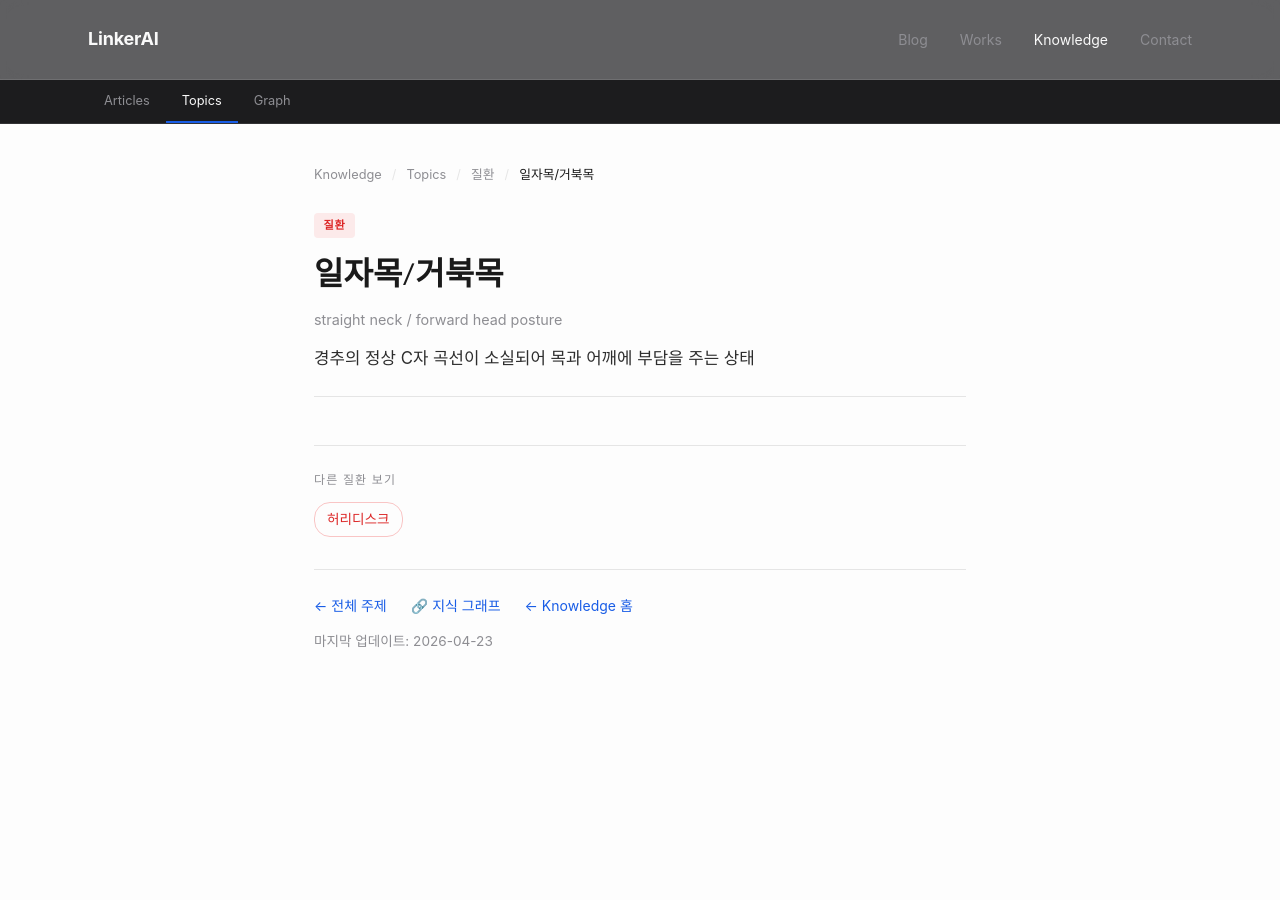
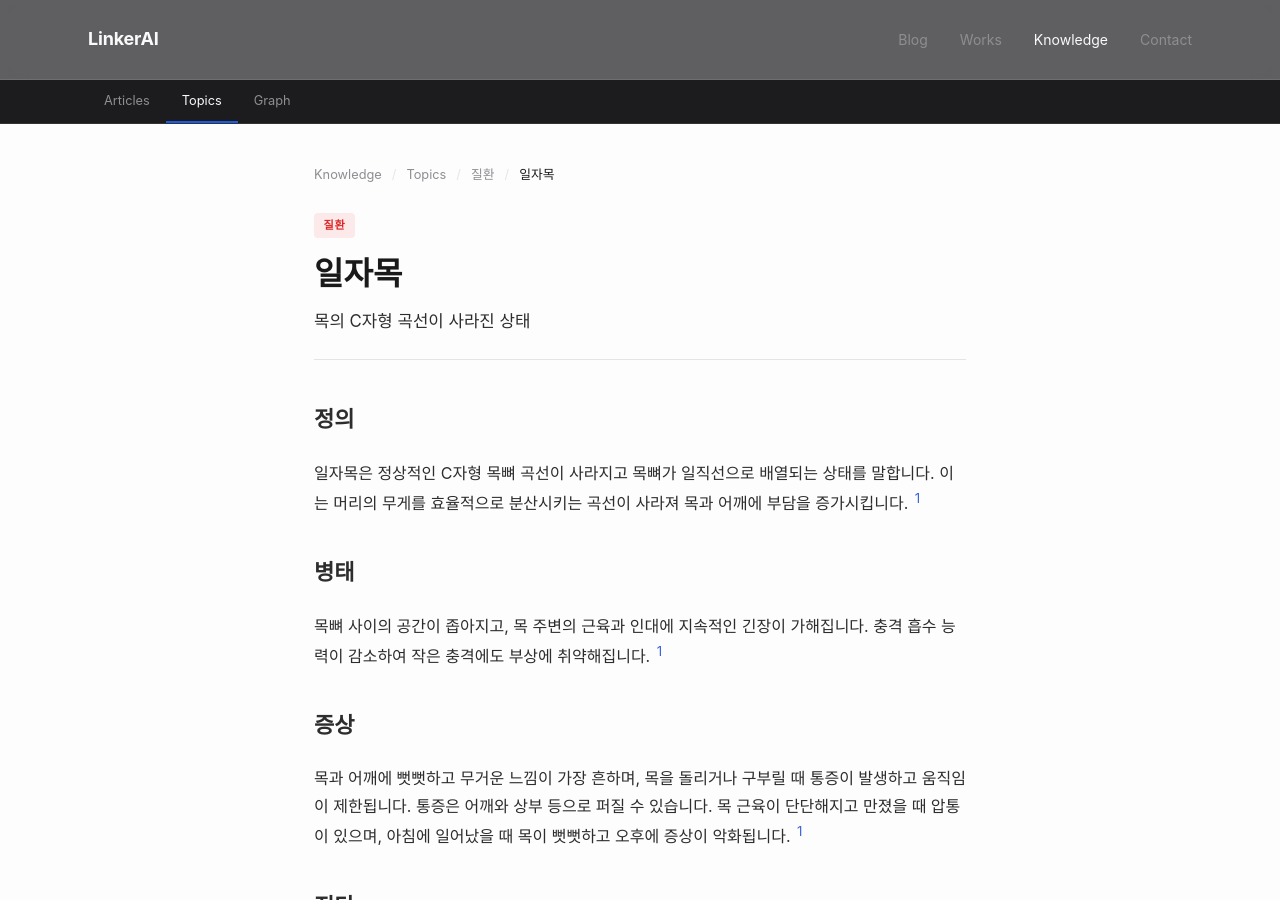
Before and after one commit to feelharmony/linkare-medical-knowledge, a Jekyll site: the page built from conditions/straight-neck.md, in a window 1280 px wide and 900 px high. Built offline with Jekyll 4.4.1, drawn with Linux system fonts in a browser that asks for light colours; some web fonts are replaced; some of the changed text lies outside the part shown.

Commit message:
update entity: 일자목 (straight-neck)

```diff
--- a/conditions/straight-neck.md
+++ b/conditions/straight-neck.md
@@ -3,7 +3,35 @@ layout: entity-hub
 entity_id: straight-neck
 entity_type: condition
 permalink: /conditions/straight-neck/
-title: "일자목/거북목"
-title_en: "straight neck / forward head posture"
-description: "경추의 정상 C자 곡선이 소실되어 목과 어깨에 부담을 주는 상태"
+title: 일자목
+description: 목의 C자형 곡선이 사라진 상태
+last_reviewed: '2026-04-23'
+source_count: 0
+version: 2
 ---
+## 정의
+일자목은 정상적인 C자형 목뼈 곡선이 사라지고 목뼈가 일직선으로 배열되는 상태를 말합니다. 이는 머리의 무게를 효율적으로 분산시키는 곡선이 사라져 목과 어깨에 부담을 증가시킵니다. [^1]
+
+## 병태
+목뼈 사이의 공간이 좁아지고, 목 주변의 근육과 인대에 지속적인 긴장이 가해집니다. 충격 흡수 능력이 감소하여 작은 충격에도 부상에 취약해집니다. [^1]
+
+## 증상
+목과 어깨에 뻣뻣하고 무거운 느낌이 가장 흔하며, 목을 돌리거나 구부릴 때 통증이 발생하고 움직임이 제한됩니다. 통증은 어깨와 상부 등으로 퍼질 수 있습니다. 목 근육이 단단해지고 만졌을 때 압통이 있으며, 아침에 일어났을 때 목이 뻣뻣하고 오후에 증상이 악화됩니다. [^1]
+
+## 진단
+X-ray 검사를 통해 경추 곡선을 측정합니다. 필요에 따라 MRI나 CT 스캔을 추가하여 디스크 상태, 신경 압박, 근육 및 인대의 변화를 자세히 검사할 수 있습니다. [^1]
+
+## 치료
+초기에는 항염증 진통제로 통증과 염증을 조절하며, 근육 이완제를 사용하여 과도하게 수축된 근육의 긴장을 완화합니다. 물리치료와 운동 요법을 병행하여 근본적인 문제를 해결합니다. [^1]
+
+## 예후
+대부분의 경우 보존적 치료로 호전되며, 신경 압박으로 인한 심각한 증상이 있거나 장기적인 보존적 치료에도 호전되지 않을 경우 수술을 고려합니다. [^1]
+
+---
+
+## Citations
+[^1]: [thewellsr.kr/en/blog/understanding-straight-neck-and-forward-head-postu](https://thewellsr.kr/en/blog/understanding-straight-neck-and-forward-head-postu)
+[^2]: [thewellsr.kr/blog/2026-04-10-308b3e30](https://thewellsr.kr/blog/2026-04-10-308b3e30)
+
+## Changelog
+- 2026-04-23 v2: 정의 new, 병태 new, 증상 new, 진단 new, 치료 new, 예후 new
```
